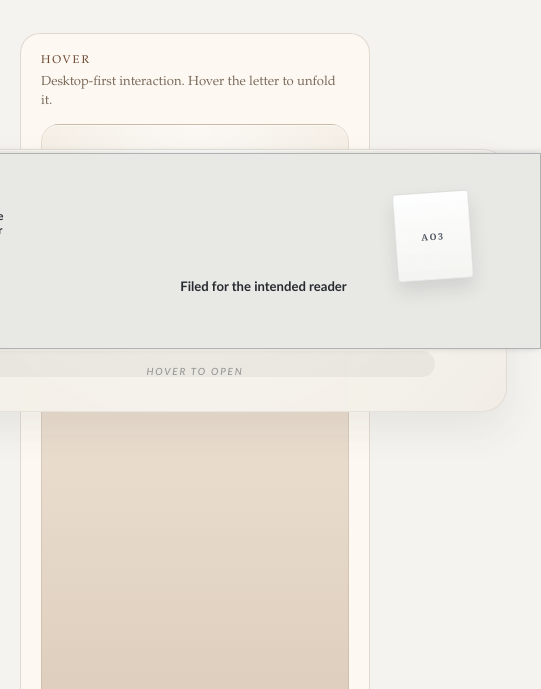
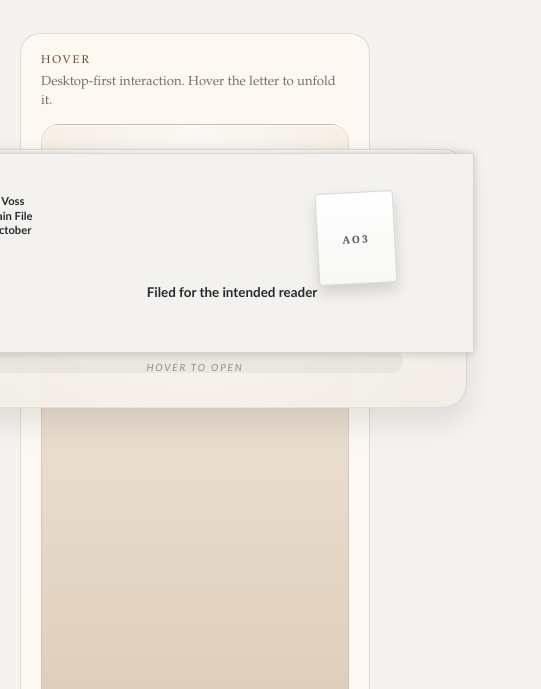
Before and after one commit to XinqiBao/ao3-effects-toolkit, a website: page effects/envelope/preview.html in a window 390 px wide. Shown: the part 155-844 px from the top of the page, 541 px wide, since content can reach past the window. Drawn offline with Linux system fonts and the light colour scheme.

Commit message:
fix: restore envelope geometry baseline

```diff
--- a/effects/envelope/work-skin.css
+++ b/effects/envelope/work-skin.css
@@ -2,14 +2,14 @@
   position: relative;
   margin: 0 auto;
   max-width: 780px;
-  padding: 1.4em 1.05em 1.7em;
+  padding: 1.4em 1.05em 1.55em;
   background:
-    radial-gradient(circle at top, rgba(255, 255, 255, 0.9) 0%, rgba(248, 246, 240, 0.96) 34%, rgba(241, 237, 229, 0.98) 100%);
-  border: 1px solid rgba(145, 140, 130, 0.18);
-  border-radius: 1.85em;
+    radial-gradient(circle at top, rgba(255, 255, 255, 0.95) 0%, rgba(250, 248, 242, 0.92) 40%, rgba(241, 236, 229, 0.95) 90%);
+  border: 1px solid rgba(119, 112, 103, 0.18);
+  border-radius: 1.6em;
   box-shadow:
-    0 18px 38px rgba(67, 64, 58, 0.08),
-    inset 0 1px 0 rgba(255, 255, 255, 0.7);
+    0 14px 30px rgba(44, 41, 38, 0.12),
+    inset 0 1px 0 rgba(255, 255, 255, 0.72);
 }
 
 #workskin .trifold-letter,
@@ -17,10 +17,10 @@
   position: relative;
   display: block;
   margin: 0 auto;
-  width: 600px;
+  width: 520px;
   max-width: 100%;
-  height: 272px;
-  transition: height 1.2s ease;
+  height: 240px;
+  transition: height 1.05s ease;
 }
 
 #workskin .trifold-letter--details {
@@ -76,9 +76,9 @@
 #workskin .letter-mid,
 #workskin .letter-bot {
   box-sizing: border-box;
-  color: #383c45;
-  background: #f5f5f2;
-  box-shadow: rgba(0, 0, 0, 0.063) -5px -3px 10px 1px;
+  color: #2f3135;
+  background: #fdf9f4;
+  box-shadow: rgba(0, 0, 0, 0.08) -4px -2px 10px 1px;
   transition:
     top 1.05s ease,
     left 1.05s ease,
@@ -87,17 +87,17 @@
 }
 
 #workskin .letter-cover {
-  top: -20px;
-  left: -20px;
-  width: 110%;
-  min-height: 242px;
-  max-height: 242px;
-  color: #272a30;
-  background: #e8e8e5;
-  border: 1px solid rgba(56, 60, 69, 0.314);
+  top: -18px;
+  left: -18px;
+  width: 106%;
+  min-height: 220px;
+  max-height: 220px;
+  color: #2f3135;
+  background: #f4f2ee;
+  border: 1px solid rgba(82, 78, 73, 0.18);
   box-shadow:
-    rgba(0, 0, 0, 0.063) -2px 1px 5px 1px,
-    rgba(0, 0, 0, 0.063) 1px -2px 5px 1px;
+    rgba(0, 0, 0, 0.1) -3px 2px 8px 1px,
+    rgba(0, 0, 0, 0.08) 2px -2px 10px 0px;
   z-index: 8;
 }
 
@@ -127,31 +127,31 @@
 }
 
 #workskin .letter-stamp {
-  top: -6px;
-  right: -4%;
-  width: 108px;
-  height: 122px;
+  top: -4px;
+  right: 2%;
+  width: 92px;
+  height: 102px;
   background:
-    linear-gradient(180deg, rgba(255, 255, 255, 0.96) 0%, rgba(244, 244, 241, 0.98) 100%),
-    linear-gradient(135deg, rgba(72, 130, 214, 0.22) 0%, rgba(214, 126, 72, 0.2) 100%);
-  border: 1px solid rgba(154, 154, 154, 0.22);
+    linear-gradient(180deg, rgba(255, 255, 255, 0.96) 0%, rgba(248, 248, 245, 0.98) 100%),
+    linear-gradient(135deg, rgba(74, 136, 218, 0.24) 0%, rgba(214, 126, 72, 0.22) 100%);
+  border: 1px solid rgba(132, 132, 132, 0.28);
   border-radius: 4px;
-  box-shadow: 0 10px 18px rgba(46, 46, 46, 0.12);
+  box-shadow: 0 8px 14px rgba(32, 32, 32, 0.16);
   color: #4f5561;
   font-family: Georgia, "Times New Roman", serif;
-  font-size: 0.72em;
+  font-size: 0.78em;
   font-weight: bold;
-  letter-spacing: 0.18em;
-  line-height: 122px;
+  letter-spacing: 0.2em;
+  line-height: 102px;
   text-align: center;
-  transform: rotate(-4deg);
+  transform: rotate(-3deg);
 }
 
 #workskin .letter-to {
-  top: 108px;
-  left: 29%;
-  right: 8%;
-  font-size: 1.1em;
+  top: 94px;
+  left: 26%;
+  right: 10%;
+  font-size: 1.08em;
   font-weight: 700;
   text-align: center;
 }
@@ -162,28 +162,28 @@
   top: 0;
   left: 0;
   width: 100%;
-  height: 202px;
+  height: 168px;
 }
 
 #workskin .letter-top {
-  border-top: 1px solid rgba(56, 60, 69, 0.314);
-  border-left: 1px solid rgba(56, 60, 69, 0.314);
-  border-right: 1px solid rgba(56, 60, 69, 0.314);
+  border-top: 1px solid rgba(89, 84, 77, 0.28);
+  border-left: 1px solid rgba(89, 84, 77, 0.28);
+  border-right: 1px solid rgba(89, 84, 77, 0.28);
   border-radius: 4px 4px 0 0;
   z-index: 7;
 }
 
 #workskin .letter-mid {
-  border-left: 1px solid rgba(56, 60, 69, 0.314);
-  border-right: 1px solid rgba(56, 60, 69, 0.314);
+  border-left: 1px solid rgba(92, 87, 80, 0.26);
+  border-right: 1px solid rgba(92, 87, 80, 0.26);
   z-index: 6;
 }
 
 #workskin .letter-bot {
   left: 0.1px;
-  border-bottom: 1px solid rgba(56, 60, 69, 0.314);
-  border-left: 1px solid rgba(56, 60, 69, 0.314);
-  border-right: 1px solid rgba(56, 60, 69, 0.314);
+  border-bottom: 1px solid rgba(94, 89, 83, 0.26);
+  border-left: 1px solid rgba(94, 89, 83, 0.26);
+  border-right: 1px solid rgba(94, 89, 83, 0.26);
   border-radius: 0 0 4px 4px;
   z-index: 5;
 }
@@ -201,18 +201,18 @@
 }
 
 #workskin .letter-top-text {
-  top: -26px;
-  min-height: 170px;
+  top: -18px;
+  min-height: 150px;
 }
 
 #workskin .letter-mid-text {
-  top: -10px;
-  min-height: 210px;
+  top: -6px;
+  min-height: 175px;
 }
 
 #workskin .letter-bot-text {
-  top: -18px;
-  min-height: 160px;
+  top: -12px;
+  min-height: 150px;
 }
 
 #workskin .letter-kicker,
@@ -248,12 +248,12 @@
 
 #workskin .trifold-letter--hover:hover,
 #workskin .trifold-letter--details[open] {
-  height: 660px;
+  height: 540px;
 }
 
 #workskin .trifold-letter--hover:hover .letter-cover,
 #workskin .trifold-letter--details[open] .letter-cover {
-  top: -100px;
+  top: -80px;
   left: 0;
   transform: rotate(5deg);
   z-index: 0;
@@ -262,22 +262,22 @@
 #workskin .trifold-letter--hover:hover .letter-top,
 #workskin .trifold-letter--details[open] .letter-top {
   top: 0;
-  left: -20px;
-  transform: skew(5deg);
+  left: -16px;
+  transform: skew(4deg);
 }
 
 #workskin .trifold-letter--hover:hover .letter-mid,
 #workskin .trifold-letter--details[open] .letter-mid {
-  top: 200px;
-  left: -20px;
-  transform: skew(-5deg);
+  top: 175px;
+  left: -18px;
+  transform: skew(-4deg);
 }
 
 #workskin .trifold-letter--hover:hover .letter-bot,
 #workskin .trifold-letter--details[open] .letter-bot {
-  top: 400px;
-  left: -20px;
-  transform: skew(5deg);
+  top: 350px;
+  left: -16px;
+  transform: skew(4deg);
 }
 
 #workskin .trifold-letter--details[open] .trifold-letter__hint {
@@ -292,7 +292,7 @@
 
   #workskin .trifold-letter,
   #workskin .trifold-letter--details {
-    height: 224px;
+    height: 220px;
   }
 
   #workskin .trifold-letter--hover:hover,
@@ -302,9 +302,9 @@
 
   #workskin .letter-cover {
     top: -14px;
-    left: -14px;
-    min-height: 196px;
-    max-height: 196px;
+    left: -12px;
+    min-height: 200px;
+    max-height: 200px;
   }
 
   #workskin .letter-cover-text {
@@ -319,24 +319,24 @@
 
   #workskin .letter-stamp {
     top: -2px;
-    right: -2%;
-    width: 76px;
-    height: 88px;
-    font-size: 0.56em;
-    line-height: 88px;
+    right: 3%;
+    width: 78px;
+    height: 92px;
+    font-size: 0.64em;
+    line-height: 92px;
   }
 
   #workskin .letter-to {
-    top: 84px;
-    left: 27%;
-    right: 6%;
-    font-size: 0.82em;
+    top: 90px;
+    left: 24%;
+    right: 8%;
+    font-size: 0.84em;
   }
 
   #workskin .letter-top,
   #workskin .letter-mid,
   #workskin .letter-bot {
-    height: 164px;
+    height: 152px;
   }
 
   #workskin .letter-top-text,
@@ -348,42 +348,42 @@
   }
 
   #workskin .letter-top-text {
-    top: -18px;
-    min-height: 138px;
+    top: -16px;
+    min-height: 132px;
   }
 
   #workskin .letter-mid-text {
-    top: -6px;
-    min-height: 170px;
+    top: -4px;
+    min-height: 150px;
   }
 
   #workskin .letter-bot-text {
-    top: -12px;
-    min-height: 140px;
+    top: -10px;
+    min-height: 130px;
   }
 
   #workskin .trifold-letter--hover:hover .letter-cover,
   #workskin .trifold-letter--details[open] .letter-cover {
-    top: -74px;
+    top: -70px;
   }
 
   #workskin .trifold-letter--hover:hover .letter-top,
   #workskin .trifold-letter--details[open] .letter-top {
     left: -12px;
-    transform: skew(4deg);
+    transform: skew(3deg);
   }
 
   #workskin .trifold-letter--hover:hover .letter-mid,
   #workskin .trifold-letter--details[open] .letter-mid {
     top: 156px;
     left: -12px;
-    transform: skew(-4deg);
+    transform: skew(-3.5deg);
   }
 
   #workskin .trifold-letter--hover:hover .letter-bot,
   #workskin .trifold-letter--details[open] .letter-bot {
     top: 312px;
-    left: -12px;
-    transform: skew(4deg);
+    left: -10px;
+    transform: skew(3deg);
   }
 }
```
